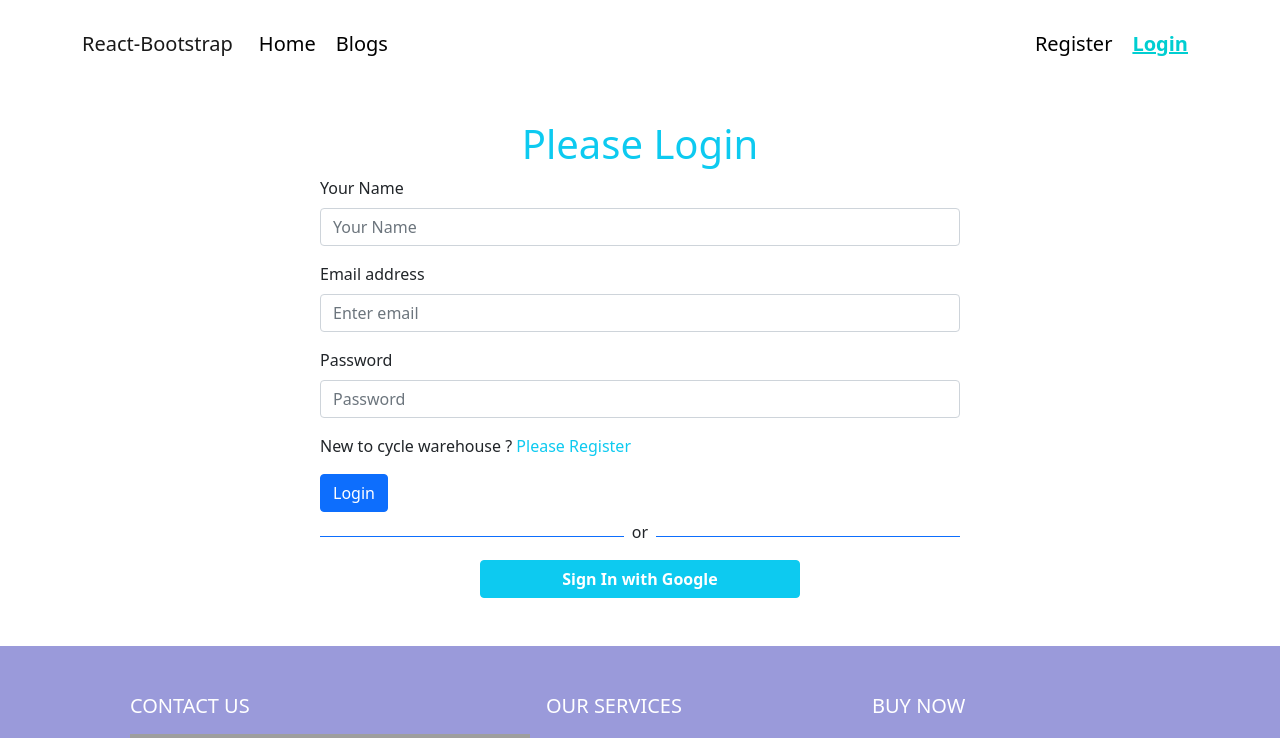
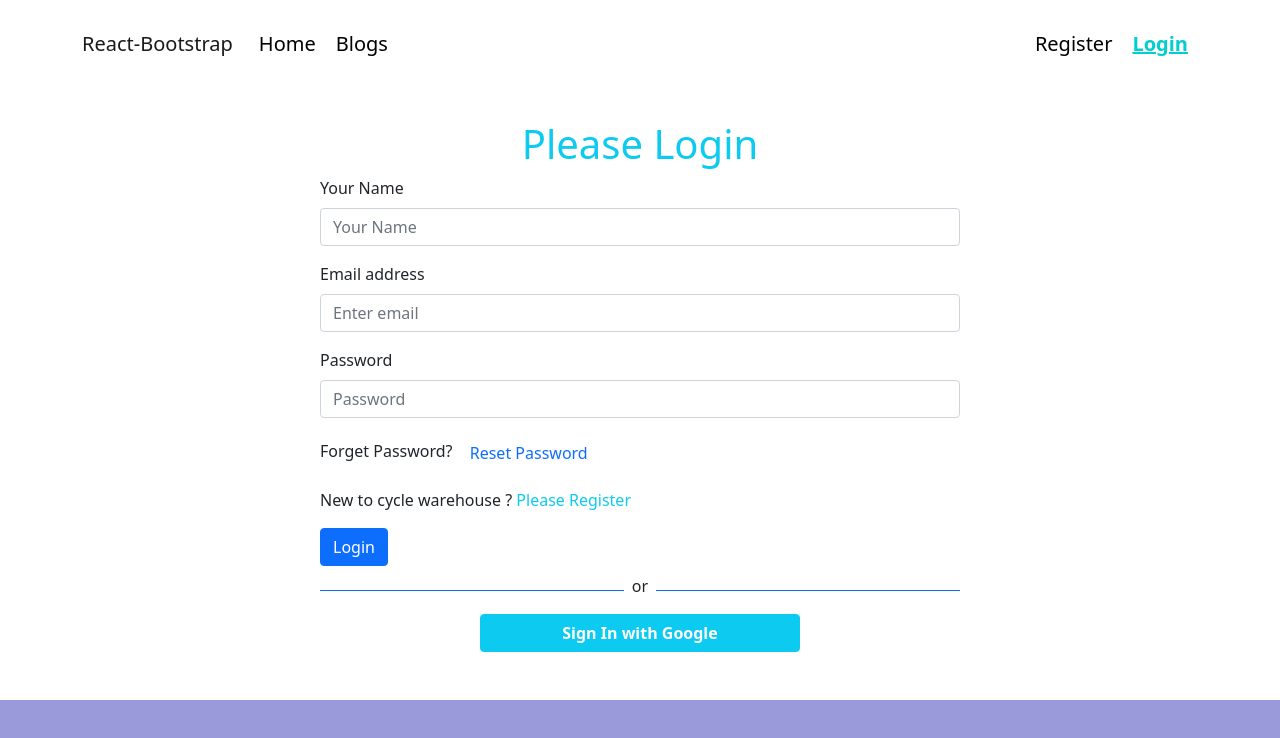
Before and after one commit to salmakhatun0056/cycle-warehouse-client-side, a React (Create React App) app: page /login in a window 1280 px wide. Shown: the top 738 px of the page. Built offline with nearby package versions, Linux system fonts and the light colour scheme; no server answers; grey boxes are pictures that could not be loaded.

Commit message:
reset password added

```diff
--- a/package.json
+++ b/package.json
@@ -18,6 +18,7 @@
     "react-firebase-hooks": "^5.0.3",
     "react-router-dom": "^6.3.0",
     "react-scripts": "5.0.1",
+    "react-toastify": "^9.0.1",
     "web-vitals": "^2.1.4"
   },
   "scripts": {
--- a/src/pages/Login/Login.js
+++ b/src/pages/Login/Login.js
@@ -1,10 +1,12 @@
 import React, { useRef } from 'react';
 import { Button, Form } from 'react-bootstrap';
-import { useSignInWithEmailAndPassword } from 'react-firebase-hooks/auth';
+import { useSendPasswordResetEmail, useSignInWithEmailAndPassword } from 'react-firebase-hooks/auth';
 import { Link, useNavigate } from 'react-router-dom';
+import { toast, ToastContainer } from 'react-toastify';
 import auth from '../../firebase.init';
 import LoadSpinner from '../LoadSpinner/LoadSpinner';
 import SocialLogin from '../SocialLogin/SocialLogin';
+import 'react-toastify/dist/ReactToastify.css';
 
 const Login = () => {
     const [
@@ -14,6 +16,9 @@
         error,
     ] = useSignInWithEmailAndPassword(auth);
 
+    const [sendPasswordResetEmail, sending, resetError] = useSendPasswordResetEmail(
+        auth
+    );
     const emailRef = useRef('')
     const passwordRef = useRef('')
     const nameRef = useRef('')
@@ -30,6 +35,16 @@
     }
     if (loading) {
         <LoadSpinner></LoadSpinner>
+    }
+    const resetPassword = async () => {
+        const email = emailRef.current.value;
+        if (email) {
+            await sendPasswordResetEmail(email);
+            toast('Sent email');
+        }
+        else {
+            toast('please enter your email address');
+        }
     }
     return (
         <div>
@@ -49,10 +64,12 @@
                     <Form.Label>Password</Form.Label>
                     <Form.Control ref={passwordRef} type="password" placeholder="Password" required />
                 </Form.Group>
+                <p>Forget Password? <button className='btn btn-link text-primary pe-auto text-decoration-none' onClick={resetPassword}>Reset Password</button> </p>
                 <p>New to cycle warehouse ? <Link to='/register' className='text-info pe-auto text-decoration-none'>Please Register </Link></p>
                 {error && <p className='text-danger pe-auto'>{error.message}</p>}
                 <Button variant="primary" type="submit">Login</Button>
             </Form>
+            <ToastContainer></ToastContainer>
             <SocialLogin></SocialLogin>
         </div>
     );
--- a/src/pages/Registration/Registration.js
+++ b/src/pages/Registration/Registration.js
@@ -1,7 +1,7 @@
 import React, { useRef } from 'react';
 import { Button, Form } from 'react-bootstrap';
 import auth from '../../firebase.init';
-import { useCreateUserWithEmailAndPassword } from 'react-firebase-hooks/auth';
+import { useCreateUserWithEmailAndPassword, useSendEmailVerification } from 'react-firebase-hooks/auth';
 import { Link, useNavigate } from 'react-router-dom';
 import LoadSpinner from '../LoadSpinner/LoadSpinner';
 import SocialLogin from '../SocialLogin/SocialLogin';
@@ -12,6 +12,7 @@
     const passwordRef = useRef('')
     const nameRef = useRef('')
     const navigate = useNavigate()
+    const [sendEmailVerification, sending, sendError] = useSendEmailVerification(auth);
 
     const [
         createUserWithEmailAndPassword,
```
Also changed, not shown: 1 other file (tests, documents, lock files or other folders).
